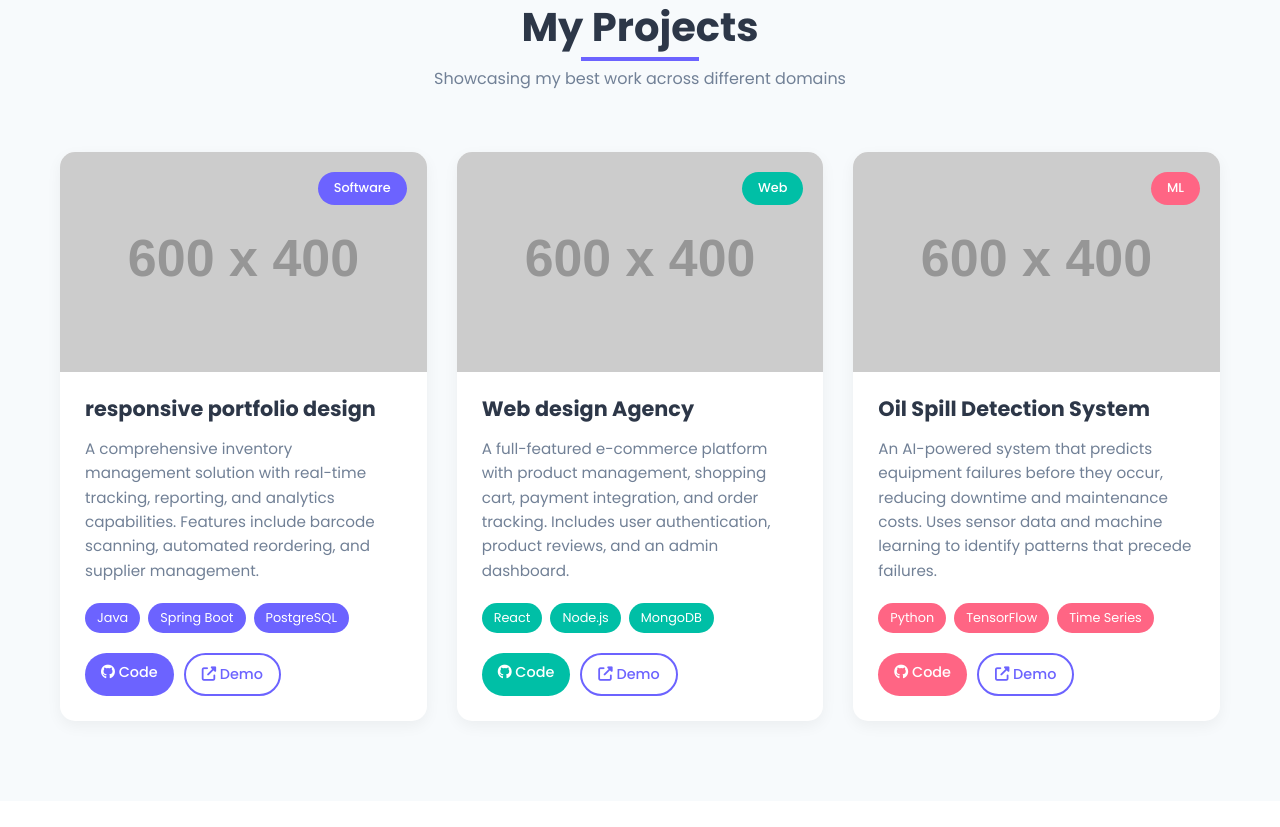
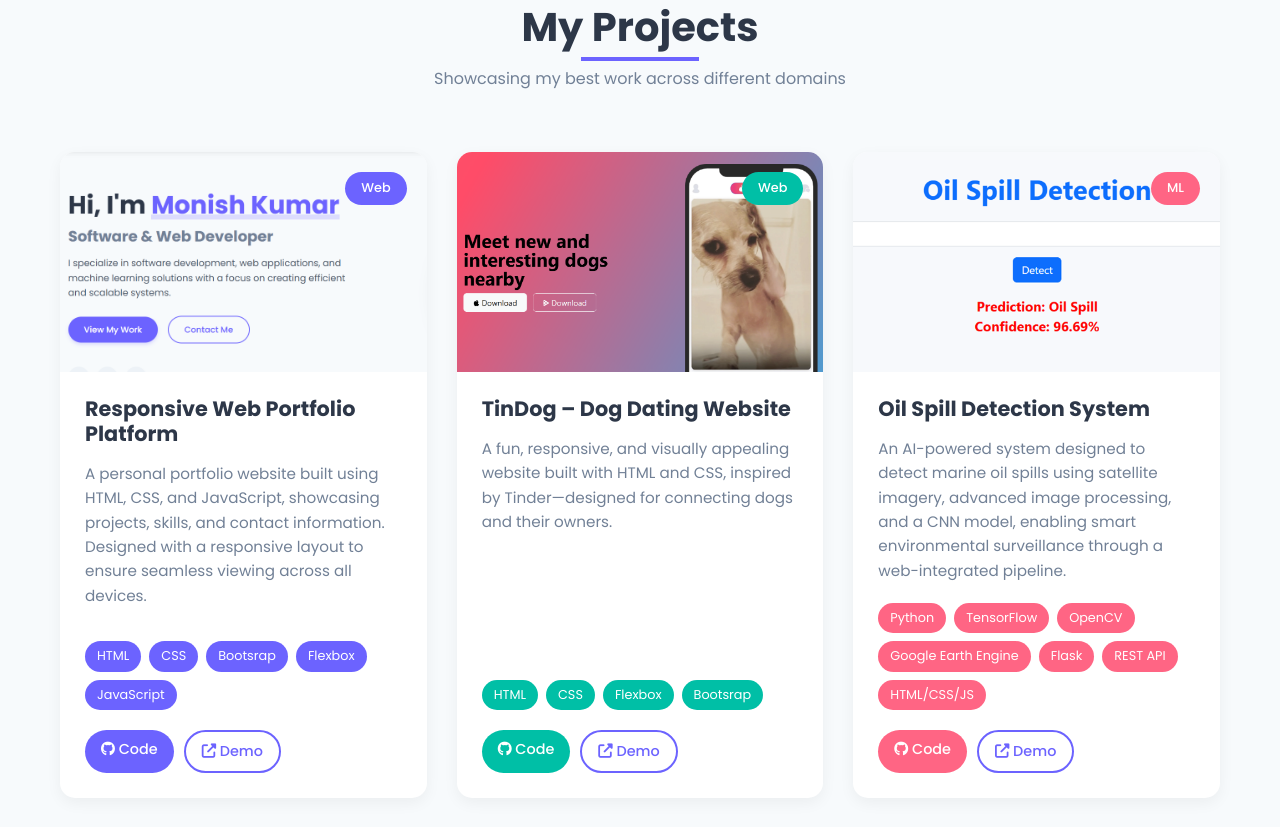
Before and after one commit to monishkumar3499/Responsive-Web-Portfolio-Platform, a plain HTML site: page index.html in a window 1280 px wide. Shown: the part 1473-2300 px from the top of the page. Drawn offline with Linux system fonts and the light colour scheme; placeholder pictures from the web are drawn by us.

Commit message:
Update index.html

```diff
--- a/index.html
+++ b/index.html
@@ -44,7 +44,6 @@
                     <div class="social-icons">
                         <a href="https://github.com/monishkumar3499" class="social-icon"><i class="fab fa-github"></i></a>
                         <a href="https://www.linkedin.com/in/monishkumar-v/" class="social-icon"><i class="fab fa-linkedin"></i></a>
-                        <a href="https://leetcode.com/u/Mon1shkumar/" class="social-icon"><i class="fab fa-kaggle"></i></a>
                     </div>
                 </div>
                 <div class="home-image">
@@ -241,16 +240,18 @@
                 <!-- Project 1: Software Development -->
                 <div class="project-card">
                     <div class="project-img">
-                        <img src="https://via.placeholder.com/600x400" alt="Inventory Management System">
-                        <div class="project-category software-category">Software</div>
+                        <img src="./Screenshot 2025-05-17 232004.png" alt="Responsive Web Portfolio Platform">
+                        <div class="project-category software-category">Web</div>
                     </div>
                     <div class="project-info">
-                        <h3>responsive portfolio design</h3>
-                        <p>A comprehensive inventory management solution with real-time tracking, reporting, and analytics capabilities. Features include barcode scanning, automated reordering, and supplier management.</p>
+                        <h3> Responsive Web Portfolio Platform</h3>
+                        <p>A personal portfolio website built using HTML, CSS, and JavaScript, showcasing projects, skills, and contact information. Designed with a responsive layout to ensure seamless viewing across all devices.</p>
                         <div class="project-tags">
-                            <span class="project-tag software-tag">Java</span>
-                            <span class="project-tag software-tag">Spring Boot</span>
-                            <span class="project-tag software-tag">PostgreSQL</span>
+                            <span class="project-tag software-tag">HTML</span>
+                            <span class="project-tag software-tag">CSS</span>
+                            <span class="project-tag software-tag">Bootsrap</span>
+                            <span class="project-tag software-tag">Flexbox</span>
+                            <span class="project-tag software-tag">JavaScript</span>
                         </div>
                         <div class="project-links">
                             <a href="#" class="btn btn-small btn-software"><i class="fab fa-github"></i> Code</a>
@@ -262,16 +263,17 @@
                 <!-- Project 2: Web Development -->
                 <div class="project-card">
                     <div class="project-img">
-                        <img src="https://via.placeholder.com/600x400" alt="E-commerce Platform">
+                        <img src="./Screenshot 2025-05-17 231615.png" alt="TinDog – Dog Dating Website">
                         <div class="project-category web-category">Web</div>
                     </div>
                     <div class="project-info">
-                        <h3>Web design Agency</h3>
-                        <p>A full-featured e-commerce platform with product management, shopping cart, payment integration, and order tracking. Includes user authentication, product reviews, and an admin dashboard.</p>
+                        <h3>TinDog – Dog Dating Website</h3>
+                        <p>A fun, responsive, and visually appealing website built with HTML and CSS, inspired by Tinder—designed for connecting dogs and their owners.</p>
                         <div class="project-tags">
-                            <span class="project-tag web-tag">React</span>
-                            <span class="project-tag web-tag">Node.js</span>
-                            <span class="project-tag web-tag">MongoDB</span>
+                            <span class="project-tag web-tag">HTML</span>
+                            <span class="project-tag web-tag">CSS</span>
+                            <span class="project-tag web-tag">Flexbox</span>
+                            <span class="project-tag web-tag">Bootsrap</span>
                         </div>
                         <div class="project-links">
                             <a href="#" class="btn btn-small btn-web"><i class="fab fa-github"></i> Code</a>
@@ -283,16 +285,20 @@
                 <!-- Project 3: Machine Learning -->
                 <div class="project-card">
                     <div class="project-img">
-                        <img src="https://via.placeholder.com/600x400" alt="Predictive Maintenance System">
+                        <img src="./Screenshot 2025-05-17 232246.png" alt="Oil Spill Detection System">
                         <div class="project-category ml-category">ML</div>
                     </div>
                     <div class="project-info">
                         <h3>Oil Spill Detection System</h3>
-                        <p>An AI-powered system that predicts equipment failures before they occur, reducing downtime and maintenance costs. Uses sensor data and machine learning to identify patterns that precede failures.</p>
+                        <p>An AI-powered system designed to detect marine oil spills using satellite imagery, advanced image processing, and a CNN model, enabling smart environmental surveillance through a web-integrated pipeline.</p>
                         <div class="project-tags">
                             <span class="project-tag ml-tag">Python</span>
                             <span class="project-tag ml-tag">TensorFlow</span>
-                            <span class="project-tag ml-tag">Time Series</span>
+                            <span class="project-tag ml-tag">OpenCV</span>
+                            <span class="project-tag ml-tag">Google Earth Engine</span>
+                            <span class="project-tag ml-tag">Flask</span>
+                            <span class="project-tag ml-tag">REST API</span>
+                            <span class="project-tag ml-tag">HTML/CSS/JS</span>
                         </div>
                         <div class="project-links">
                             <a href="#" class="btn btn-small btn-ml"><i class="fab fa-github"></i> Code</a>
@@ -318,9 +324,9 @@
                             <div class="timeline-dot"></div>
                             <div class="timeline-date">Dec 2024 - Jan 2025 (1 Month)</div>
                             <div class="timeline-content">
-                                <h4>SDE intern</h4>
+                                <h4>SDE- Project Trainee [Intern]</h4>
                                 <p>Intellect Design Arena Ltd, Chennai</p>
-                                <p>Optimized the backend system by enhancing JavaScript logic for a 25% performance boost, refactoring MySQL queries to reduce response times by 30%, and developing robust RESTful APIs to support seamless backend integration.</p>
+                                <p>As a Software Development Intern, I optimized the backend system by enhancing JavaScript logic, resulting in a 25% performance improvement. I refactored complex MySQL queries, reducing response times by 30%, and developed robust RESTful APIs to support seamless backend integration. Additionally, I ensured reliable data flow through thorough API testing and validation using Postman, contributing to the stability and efficiency of the overall system.</p>
                             </div>
                         </div>
                         <div class="timeline-item">
@@ -345,7 +351,7 @@
                 </div>
                 <div class="resume-download">
                     <p>Want to know more about my experience and skills?</p>
-                    <a href="#" class="btn btn-primary download-btn">
+                    <a href="https://drive.google.com/file/d/1TnMV_FpCIvtPZ29pLBnqEcP_9r-sTMXT/view?usp=sharing" class="btn btn-primary download-btn">
                         <i class="fas fa-download"></i> Download Resume
                     </a>
                 </div>
@@ -417,10 +423,10 @@
                     <li><a href="#contact">Contact</a></li>
                 </ul>
                 <div class="footer-social">
-                    <a href="#" class="footer-social-icon"><i class="fab fa-github"></i></a>
-                    <a href="#" class="footer-social-icon"><i class="fab fa-linkedin"></i></a>
-                    <a href="#" class="footer-social-icon"><i class="fab fa-twitter"></i></a>
-                    <a href="#" class="footer-social-icon"><i class="fab fa-kaggle"></i></a>
+                    <a href="https://github.com/monishkumar3499" class="footer-social-icon"><i class="fab fa-github"></i></a>
+                    <a href="https://www.linkedin.com/in/monishkumar-v/" class="footer-social-icon"><i class="fab fa-linkedin"></i></a>
+
+
                 </div>
             </div>
             <div class="footer-bottom">
```
